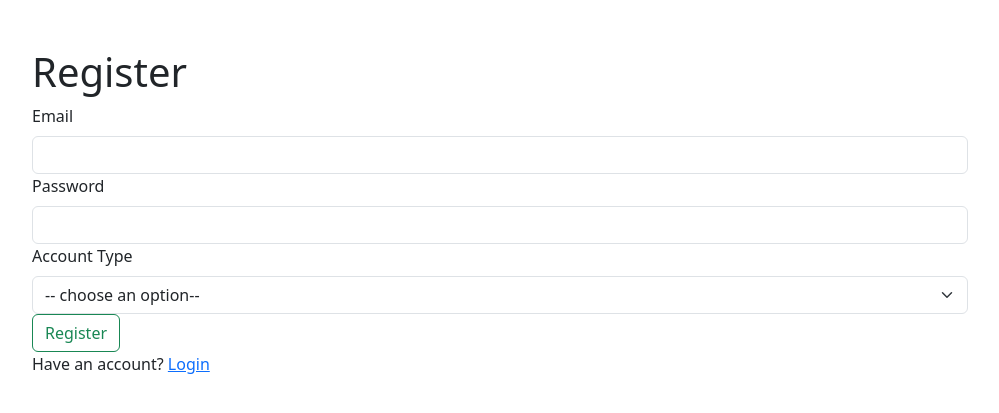
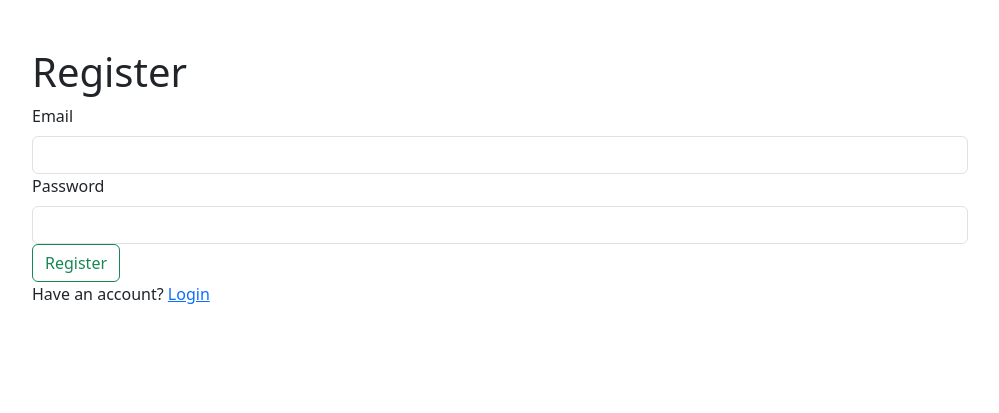
Before and after one commit to DEP-L/CCAPDEV-MCO3, a Node server app: page /register in a window 1280 px wide. Shown: the top 413 px of the page, without its empty margins (140-1139 px from the left). Run offline with Node 20, Linux system fonts and the light colour scheme; some libraries are stand-ins or nearby versions.

Commit message:
Removed account type selection for account registration

```diff
--- a/views/partials/register.hbs
+++ b/views/partials/register.hbs
@@ -11,15 +11,6 @@
             <input class="form-control" type="password" id="password" name="password" required>
         </div>
 
-        <div>
-            <label class="form-label" for="accountType">Account Type</label>
-            <select class="form-select" id="accountType" name="accountType">
-                <option value="">-- choose an option--</option>
-                <option value="student">Student</option>
-                <option value="tech">Lab Technician</option>
-            </select>
-        </div>
-
         <button class="btn btn-outline-success" type="submit">Register</button>
     </form>
 
```
